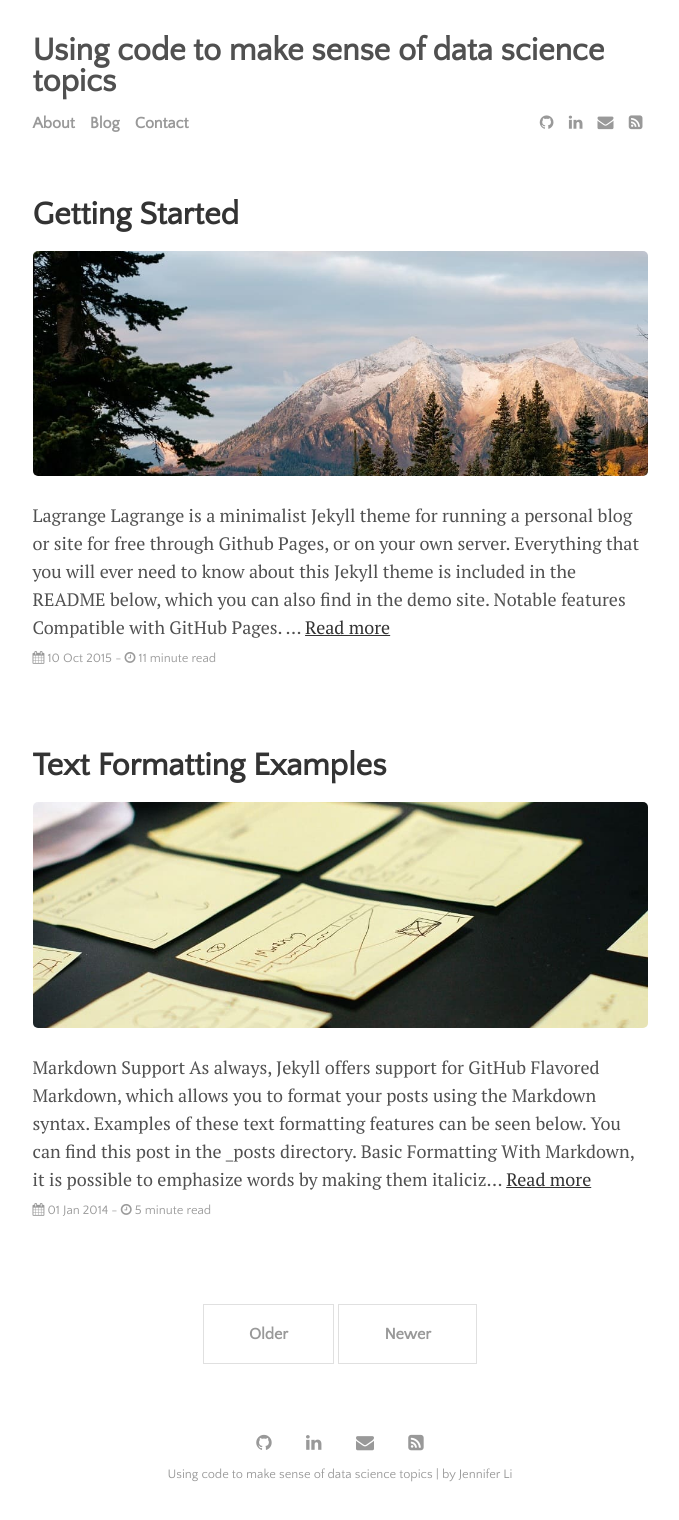
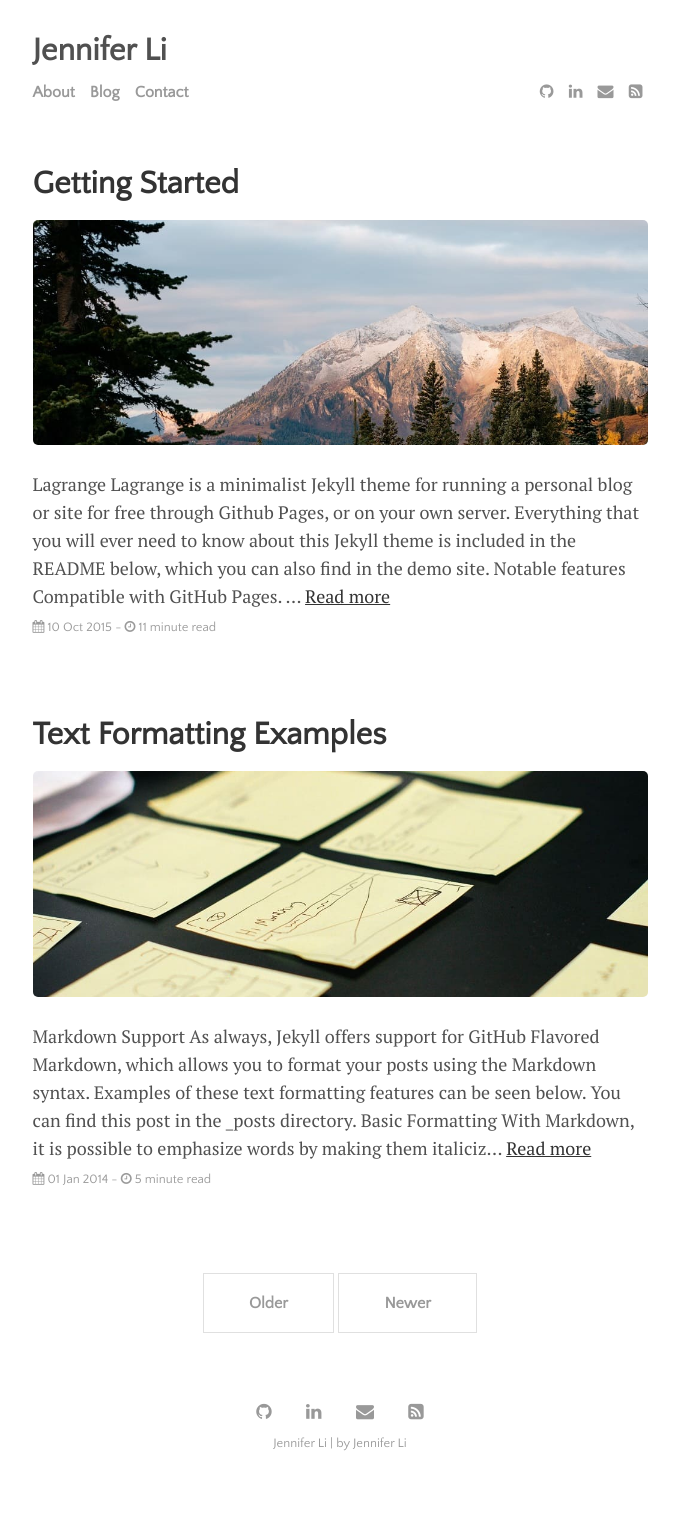
Before and after one commit to lijenniferx/lijenniferx.github.io, a Jekyll site: the page built from index.html, in a window 1280 px wide. Shown: the whole page, without its empty margins (300-979 px from the left). Built offline with Jekyll 4.4.1, drawn with Linux system fonts in a browser that asks for light colours; the list of posts is cut into pages by our own code; after the commit the page ends 1489 px from its top, so only the background shows below that.

Commit message:
Update _config.yml

```diff
--- a/_config.yml
+++ b/_config.yml
@@ -20,7 +20,7 @@ permalink:           none
 plugins:             [jekyll-paginate, jekyll-sitemap, jekyll-feed, jekyll-seo-tag]
 
 # Customise atom feed settings (this is where Jekyll-Feed gets configuration information)
-title:		           'Using code to make sense of data science topics'
+title:		           'Jennifer Li'
 description:	       ''
 author:              'Jennifer Li'
 
```
